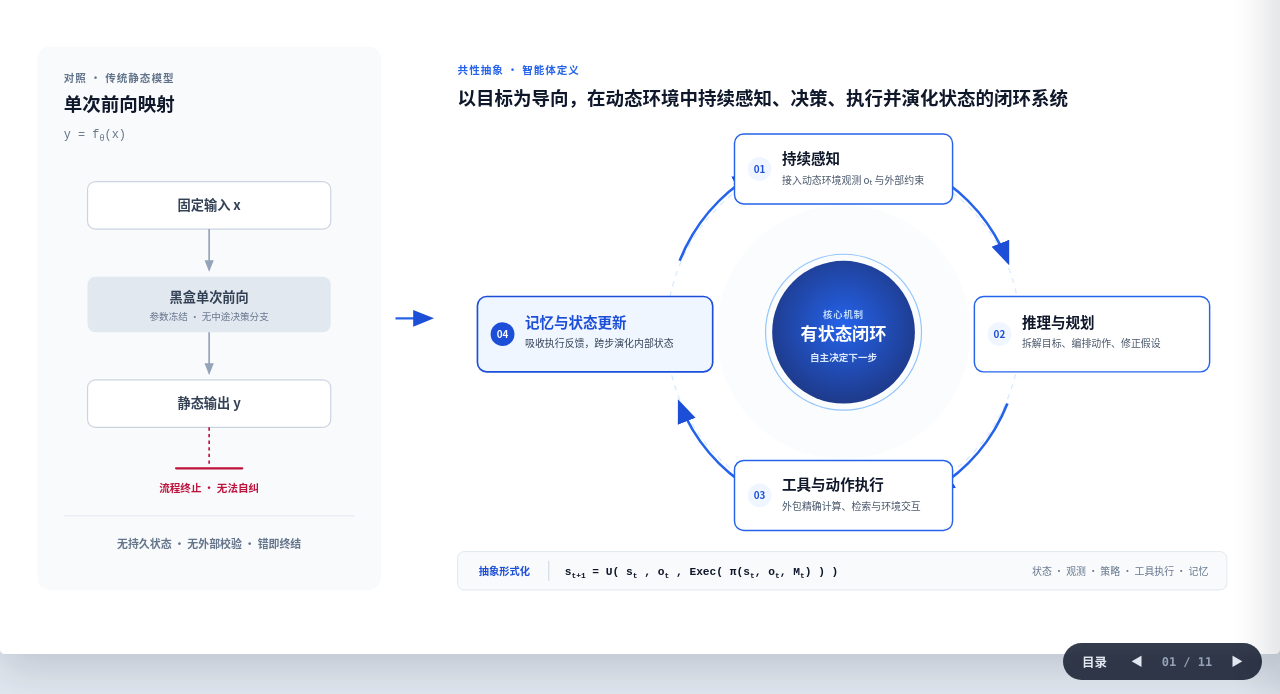
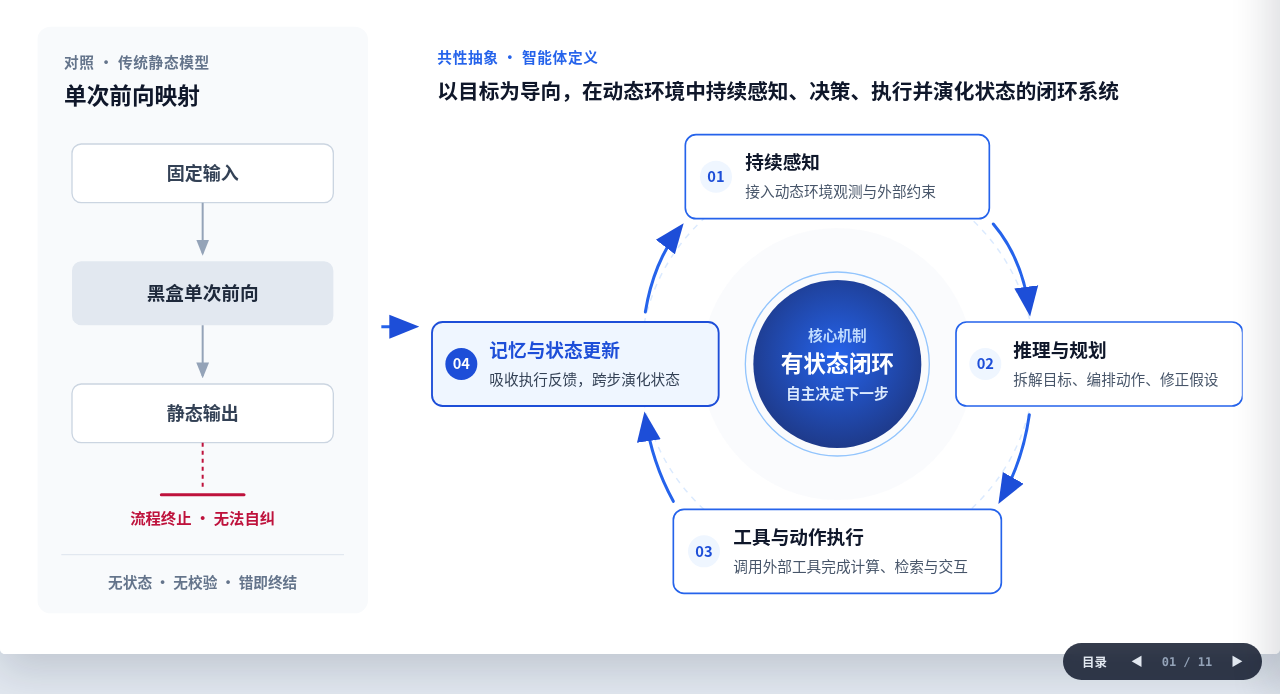
Before and after one commit to GuangDai/html-presentation-framework, a plain HTML site: page dist/ts_agent_report.html in a window 1280 px wide. Shown: the part 106-800 px from the top of the page. Drawn offline with Linux system fonts and the light colour scheme.

Commit message:
refactor(slide1): remove math symbols and formula bar, scale typography to >=11pt

```diff
--- a/dist/ts_agent_report.html
+++ b/dist/ts_agent_report.html
@@ -99,7 +99,7 @@
 
     .slide-num {
       font-family: var(--font-mono);
-      font-size: 16px;
+      font-size: 20px;
       font-weight: 800;
       color: #2563EB;
       letter-spacing: 0.04em;
@@ -107,7 +107,7 @@
     }
 
     .slide-title {
-      font-size: 30px;
+      font-size: 34px;
       font-weight: 800;
       color: #0F172A;
       letter-spacing: -0.02em;
@@ -239,15 +239,12 @@
         </header>
 
         <div class="visual-stage">
-          <svg viewBox="0 0 1824 890" xmlns="http://www.w3.org/2000/svg">
+                    <svg viewBox="0 0 1808 920" xmlns="http://www.w3.org/2000/svg">
             <defs>
-              <marker id="m-blue" viewBox="0 0 10 10" refX="8.5" refY="5" markerWidth="7" markerHeight="7" orient="auto">
-                <path d="M 0 1 L 10 5 L 0 9 z" fill="#2563EB"/>
-              </marker>
-              <marker id="m-blue-lg" viewBox="0 0 10 10" refX="8" refY="5" markerWidth="9" markerHeight="9" orient="auto">
+              <marker id="m-blue-lg" viewBox="0 0 10 10" refX="8" refY="5" markerWidth="10" markerHeight="10" orient="auto">
                 <path d="M 0 1 L 10 5 L 0 9 z" fill="#1D4ED8"/>
               </marker>
-              <marker id="m-slate" viewBox="0 0 10 10" refX="8.5" refY="5" markerWidth="7" markerHeight="7" orient="auto">
+              <marker id="m-slate" viewBox="0 0 10 10" refX="8.5" refY="5" markerWidth="8" markerHeight="8" orient="auto">
                 <path d="M 0 1 L 10 5 L 0 9 z" fill="#94A3B8"/>
               </marker>
               <radialGradient id="g-core" cx="50%" cy="45%" r="55%">
@@ -256,108 +253,92 @@
               </radialGradient>
             </defs>
 
-            <!-- LEFT ZONE: Traditional Static Mapping (Muted, Compressed) -->
-            <rect x="0" y="34" width="520" height="822" rx="18" fill="#F8FAFC"/>
-            <text x="40" y="88" fill="#64748B" font-size="16" font-weight="800" letter-spacing="1.5">对照 · 传统静态模型</text>
-            <text x="40" y="132" fill="#0F172A" font-size="28" font-weight="800">单次前向映射</text>
-            <text x="40" y="172" fill="#64748B" font-size="18" font-family="JetBrains Mono, monospace">y = f<tspan dy="4" font-size="13">θ</tspan><tspan dy="-4">(x)</tspan></text>
-
-            <!-- Open-loop dead-end vertical/stepped flow -->
-            <g transform="translate(0, 20)">
-              <rect x="76" y="218" width="368" height="72" rx="12" fill="#FFFFFF" stroke="#CBD5E1" stroke-width="1.8"/>
-              <text x="260" y="261" text-anchor="middle" fill="#334155" font-size="20" font-weight="700">固定输入 x</text>
-
-              <line x1="260" y1="290" x2="260" y2="352" stroke="#94A3B8" stroke-width="2.5" marker-end="url(#m-slate)"/>
-
-              <rect x="76" y="362" width="368" height="84" rx="12" fill="#E2E8F0"/>
-              <text x="260" y="401" text-anchor="middle" fill="#334155" font-size="20" font-weight="800">黑盒单次前向</text>
-              <text x="260" y="428" text-anchor="middle" fill="#64748B" font-size="14.5">参数冻结 · 无中途决策分支</text>
-
-              <line x1="260" y1="446" x2="260" y2="508" stroke="#94A3B8" stroke-width="2.5" marker-end="url(#m-slate)"/>
-
-              <rect x="76" y="518" width="368" height="72" rx="12" fill="#FFFFFF" stroke="#CBD5E1" stroke-width="1.8"/>
-              <text x="260" y="561" text-anchor="middle" fill="#334155" font-size="20" font-weight="700">静态输出 y</text>
-
-              <!-- Dead-end red stop -->
-              <line x1="260" y1="590" x2="260" y2="646" stroke="#BE123C" stroke-width="2.5" stroke-dasharray="5 5"/>
-              <line x1="210" y1="652" x2="310" y2="652" stroke="#BE123C" stroke-width="3.5" stroke-linecap="round"/>
-              <text x="260" y="688" text-anchor="middle" fill="#BE123C" font-size="16" font-weight="800">流程终止 · 无法自纠</text>
-            </g>
-
-            <!-- Bottom 3 crisp limitations -->
-            <line x1="40" y1="744" x2="480" y2="744" stroke="#E2E8F0" stroke-width="1.5"/>
-            <text x="260" y="792" text-anchor="middle" fill="#64748B" font-size="16.5" font-weight="700">无持久状态  ·  无外部校验  ·  错即终结</text>
+            <!-- LEFT ZONE: Traditional Static Mapping (Proportionally Expanded, >=22px floor, Zero Math Symbols) -->
+            <rect x="0" y="20" width="496" height="880" rx="20" fill="#F8FAFC"/>
+            <text x="40" y="82" fill="#64748B" font-size="22" font-weight="800" letter-spacing="1">对照 · 传统静态模型</text>
+            <text x="40" y="136" fill="#0F172A" font-size="34" font-weight="800">单次前向映射</text>
+
+            <!-- Clean Open-Loop Flow -->
+            <rect x="52" y="196" width="392" height="88" rx="14" fill="#FFFFFF" stroke="#CBD5E1" stroke-width="2"/>
+            <text x="248" y="250" text-anchor="middle" fill="#334155" font-size="27" font-weight="800">固定输入</text>
+
+            <line x1="248" y1="284" x2="248" y2="360" stroke="#94A3B8" stroke-width="3" marker-end="url(#m-slate)"/>
+
+            <rect x="52" y="372" width="392" height="96" rx="14" fill="#E2E8F0"/>
+            <text x="248" y="430" text-anchor="middle" fill="#1E293B" font-size="28" font-weight="800">黑盒单次前向</text>
+
+            <line x1="248" y1="468" x2="248" y2="544" stroke="#94A3B8" stroke-width="3" marker-end="url(#m-slate)"/>
+
+            <rect x="52" y="556" width="392" height="88" rx="14" fill="#FFFFFF" stroke="#CBD5E1" stroke-width="2"/>
+            <text x="248" y="610" text-anchor="middle" fill="#334155" font-size="27" font-weight="800">静态输出</text>
+
+            <!-- Dead-end red stop -->
+            <line x1="248" y1="644" x2="248" y2="716" stroke="#BE123C" stroke-width="3" stroke-dasharray="6 6"/>
+            <line x1="186" y1="722" x2="310" y2="722" stroke="#BE123C" stroke-width="4.5" stroke-linecap="round"/>
+            <text x="248" y="766" text-anchor="middle" fill="#BE123C" font-size="23" font-weight="800">流程终止 · 无法自纠</text>
+
+            <line x1="36" y1="812" x2="460" y2="812" stroke="#E2E8F0" stroke-width="1.8"/>
+            <text x="248" y="862" text-anchor="middle" fill="#64748B" font-size="22" font-weight="700">无状态 · 无校验 · 错即终结</text>
 
             <!-- Transition Arrow -->
-            <path d="M 542 445 L 594 445" stroke="#2563EB" stroke-width="3.5" marker-end="url(#m-blue-lg)"/>
-
-            <!-- RIGHT ZONE: Unified Open-Canvas Closed-Loop Dynamical System -->
-            <text x="636" y="76" fill="#2563EB" font-size="16" font-weight="800" letter-spacing="1.5">共性抽象 · 智能体定义</text>
-            <text x="636" y="122" fill="#0F172A" font-size="28" font-weight="800">以目标为导向，在动态环境中持续感知、决策、执行并演化状态的闭环系统</text>
-
-            <!-- Subtle orbital guide ring -->
-            <circle cx="1220" cy="466" r="268" fill="none" stroke="#DBEAFE" stroke-width="2" stroke-dasharray="8 8"/>
-            <circle cx="1220" cy="466" r="192" fill="#F8FAFC" opacity="0.65"/>
-
-            <!-- Four directional orbital arcs (Clockwise: Top -> Right -> Bottom -> Left -> Top) -->
-            <!-- Top to Right -->
-            <path d="M 1358 228 A 268 268 0 0 1 1468 358" fill="none" stroke="#2563EB" stroke-width="4" marker-end="url(#m-blue-lg)"/>
-            <!-- Right to Bottom -->
-            <path d="M 1468 574 A 268 268 0 0 1 1358 704" fill="none" stroke="#2563EB" stroke-width="4" marker-end="url(#m-blue-lg)"/>
-            <!-- Bottom to Left -->
-            <path d="M 1082 704 A 268 268 0 0 1 972 574" fill="none" stroke="#2563EB" stroke-width="4" marker-end="url(#m-blue-lg)"/>
-            <!-- Left to Top -->
-            <path d="M 972 358 A 268 268 0 0 1 1082 228" fill="none" stroke="#2563EB" stroke-width="4" marker-end="url(#m-blue-lg)"/>
-
-            <!-- Central Hub: State & Goal-Driven Controller -->
-            <circle cx="1220" cy="466" r="108" fill="url(#g-core)"/>
-            <circle cx="1220" cy="466" r="118" fill="none" stroke="#93C5FD" stroke-width="1.8"/>
-            <text x="1220" y="444" text-anchor="middle" fill="#BFDBFE" font-size="14" font-weight="700" letter-spacing="1.5">核心机制</text>
-            <text x="1220" y="478" text-anchor="middle" fill="#FFFFFF" font-size="26" font-weight="800">有状态闭环</text>
-            <text x="1220" y="510" text-anchor="middle" fill="#DBEAFE" font-size="14.5" font-weight="600">自主决定下一步</text>
-
-            <!-- NODE 1 (TOP): 感知 -->
-            <g transform="translate(1055, 166)">
-              <rect x="0" y="0" width="330" height="106" rx="14" fill="#FFFFFF" stroke="#2563EB" stroke-width="2.2"/>
-              <circle cx="38" cy="53" r="18" fill="#EFF6FF"/>
-              <text x="38" y="59" text-anchor="middle" fill="#1D4ED8" font-size="15" font-weight="800">01</text>
-              <text x="72" y="45" fill="#0F172A" font-size="22" font-weight="800">持续感知</text>
-              <text x="72" y="75" fill="#475569" font-size="15">接入动态环境观测 o<tspan dy="3" font-size="11">t</tspan><tspan dy="-3"> 与外部约束</tspan></text>
-            </g>
-
-            <!-- NODE 2 (RIGHT): 推理规划 -->
-            <g transform="translate(1418, 412)">
-              <rect x="0" y="0" width="356" height="114" rx="14" fill="#FFFFFF" stroke="#2563EB" stroke-width="2.2"/>
-              <circle cx="38" cy="57" r="18" fill="#EFF6FF"/>
-              <text x="38" y="63" text-anchor="middle" fill="#1D4ED8" font-size="15" font-weight="800">02</text>
-              <text x="72" y="47" fill="#0F172A" font-size="22" font-weight="800">推理与规划</text>
-              <text x="72" y="77" fill="#475569" font-size="15">拆解目标、编排动作、修正假设</text>
-            </g>
-
-            <!-- NODE 3 (BOTTOM): 工具执行 -->
-            <g transform="translate(1055, 660)">
-              <rect x="0" y="0" width="330" height="106" rx="14" fill="#FFFFFF" stroke="#2563EB" stroke-width="2.2"/>
-              <circle cx="38" cy="53" r="18" fill="#EFF6FF"/>
-              <text x="38" y="59" text-anchor="middle" fill="#1D4ED8" font-size="15" font-weight="800">03</text>
-              <text x="72" y="45" fill="#0F172A" font-size="22" font-weight="800">工具与动作执行</text>
-              <text x="72" y="75" fill="#475569" font-size="15">外包精确计算、检索与环境交互</text>
-            </g>
-
-            <!-- NODE 4 (LEFT): 记忆更新 -->
-            <g transform="translate(666, 412)">
-              <rect x="0" y="0" width="356" height="114" rx="14" fill="#EFF6FF" stroke="#1D4ED8" stroke-width="2.5"/>
-              <circle cx="38" cy="57" r="18" fill="#1D4ED8"/>
-              <text x="38" y="63" text-anchor="middle" fill="#FFFFFF" font-size="15" font-weight="800">04</text>
-              <text x="72" y="47" fill="#1D4ED8" font-size="22" font-weight="800">记忆与状态更新</text>
-              <text x="72" y="77" fill="#334155" font-size="15">吸收执行反馈，跨步演化内部状态</text>
-            </g>
-
-            <!-- Abstract Mathematical Formula Strip at Bottom Right -->
-            <rect x="636" y="798" width="1164" height="58" rx="10" fill="#F8FAFC" stroke="#E2E8F0" stroke-width="1.5"/>
-            <text x="668" y="833" fill="#1D4ED8" font-size="15.5" font-weight="800">抽象形式化</text>
-            <line x1="774" y1="812" x2="774" y2="842" stroke="#CBD5E1" stroke-width="1.5"/>
-            <text x="798" y="834" fill="#0F172A" font-size="17" font-family="JetBrains Mono, monospace" font-weight="700">s<tspan dy="4" font-size="12">t+1</tspan><tspan dy="-4"> = U( s</tspan><tspan dy="4" font-size="12">t</tspan><tspan dy="-4"> , o</tspan><tspan dy="4" font-size="12">t</tspan><tspan dy="-4"> , Exec( π(s</tspan><tspan dy="4" font-size="12">t</tspan><tspan dy="-4">, o</tspan><tspan dy="4" font-size="12">t</tspan><tspan dy="-4">, M</tspan><tspan dy="4" font-size="12">t</tspan><tspan dy="-4">) ) )</tspan></text>
-            <text x="1772" y="833" text-anchor="end" fill="#64748B" font-size="15">状态 · 观测 · 策略 · 工具执行 · 记忆</text>
+            <path d="M 516 470 L 564 470" stroke="#2563EB" stroke-width="4.5" marker-end="url(#m-blue-lg)"/>
+
+            <!-- RIGHT ZONE: Unified Open-Canvas Closed-Loop System (No Bottom Formula Bar, Generous Scale) -->
+            <text x="600" y="74" fill="#2563EB" font-size="22" font-weight="800" letter-spacing="1">共性抽象 · 智能体定义</text>
+            <text x="600" y="128" fill="#0F172A" font-size="31" font-weight="800">以目标为导向，在动态环境中持续感知、决策、执行并演化状态的闭环系统</text>
+
+            <!-- Orbital Guide Rings (Centered at 1200, 526) -->
+            <circle cx="1200" cy="526" r="296" fill="none" stroke="#DBEAFE" stroke-width="2.2" stroke-dasharray="9 9"/>
+            <circle cx="1200" cy="526" r="204" fill="#F8FAFC" opacity="0.72"/>
+
+            <!-- Four Clockwise Orbital Arcs (Cleanly visible arrowheads between cards) -->
+            <path d="M 1434 316 Q 1478 368, 1488 446" fill="none" stroke="#2563EB" stroke-width="4.5" stroke-linecap="round" marker-end="url(#m-blue-lg)"/>
+            <path d="M 1488 602 Q 1478 672, 1446 728" fill="none" stroke="#2563EB" stroke-width="4.5" stroke-linecap="round" marker-end="url(#m-blue-lg)"/>
+            <path d="M 954 732 Q 922 674, 912 606" fill="none" stroke="#2563EB" stroke-width="4.5" stroke-linecap="round" marker-end="url(#m-blue-lg)"/>
+            <path d="M 912 448 Q 924 374, 964 322" fill="none" stroke="#2563EB" stroke-width="4.5" stroke-linecap="round" marker-end="url(#m-blue-lg)"/>
+
+            <!-- Central Hub -->
+            <circle cx="1200" cy="526" r="126" fill="url(#g-core)"/>
+            <circle cx="1200" cy="526" r="138" fill="none" stroke="#93C5FD" stroke-width="2"/>
+            <text x="1200" y="492" text-anchor="middle" fill="#BFDBFE" font-size="22" font-weight="700">核心机制</text>
+            <text x="1200" y="538" text-anchor="middle" fill="#FFFFFF" font-size="34" font-weight="800">有状态闭环</text>
+            <text x="1200" y="578" text-anchor="middle" fill="#DBEAFE" font-size="22" font-weight="600">自主决定下一步</text>
+
+            <!-- NODE 01 (TOP): 持续感知 -->
+            <g transform="translate(972, 182)">
+              <rect x="0" y="0" width="456" height="126" rx="16" fill="#FFFFFF" stroke="#2563EB" stroke-width="2.5"/>
+              <circle cx="46" cy="63" r="24" fill="#EFF6FF"/>
+              <text x="46" y="71" text-anchor="middle" fill="#1D4ED8" font-size="22" font-weight="800">01</text>
+              <text x="90" y="52" fill="#0F172A" font-size="28" font-weight="800">持续感知</text>
+              <text x="90" y="94" fill="#475569" font-size="22">接入动态环境观测与外部约束</text>
+            </g>
+
+            <!-- NODE 02 (RIGHT): 推理与规划 -->
+            <g transform="translate(1378, 463)">
+              <rect x="0" y="0" width="430" height="126" rx="16" fill="#FFFFFF" stroke="#2563EB" stroke-width="2.5"/>
+              <circle cx="44" cy="63" r="24" fill="#EFF6FF"/>
+              <text x="44" y="71" text-anchor="middle" fill="#1D4ED8" font-size="22" font-weight="800">02</text>
+              <text x="86" y="52" fill="#0F172A" font-size="28" font-weight="800">推理与规划</text>
+              <text x="86" y="94" fill="#475569" font-size="22">拆解目标、编排动作、修正假设</text>
+            </g>
+
+            <!-- NODE 03 (BOTTOM): 工具与动作执行 (外部工具) -->
+            <g transform="translate(954, 744)">
+              <rect x="0" y="0" width="492" height="126" rx="16" fill="#FFFFFF" stroke="#2563EB" stroke-width="2.5"/>
+              <circle cx="46" cy="63" r="24" fill="#EFF6FF"/>
+              <text x="46" y="71" text-anchor="middle" fill="#1D4ED8" font-size="22" font-weight="800">03</text>
+              <text x="90" y="52" fill="#0F172A" font-size="28" font-weight="800">工具与动作执行</text>
+              <text x="90" y="94" fill="#475569" font-size="22">调用外部工具完成计算、检索与交互</text>
+            </g>
+
+            <!-- NODE 04 (LEFT): 记忆与状态更新 -->
+            <g transform="translate(592, 463)">
+              <rect x="0" y="0" width="430" height="126" rx="16" fill="#EFF6FF" stroke="#1D4ED8" stroke-width="2.8"/>
+              <circle cx="44" cy="63" r="24" fill="#1D4ED8"/>
+              <text x="44" y="71" text-anchor="middle" fill="#FFFFFF" font-size="22" font-weight="800">04</text>
+              <text x="86" y="52" fill="#1D4ED8" font-size="28" font-weight="800">记忆与状态更新</text>
+              <text x="86" y="94" fill="#334155" font-size="22">吸收执行反馈，跨步演化状态</text>
+            </g>
           </svg>
         </div>
       </section>
```
Also changed, not shown: index.html (+89 -108 lines), 2 other files.
